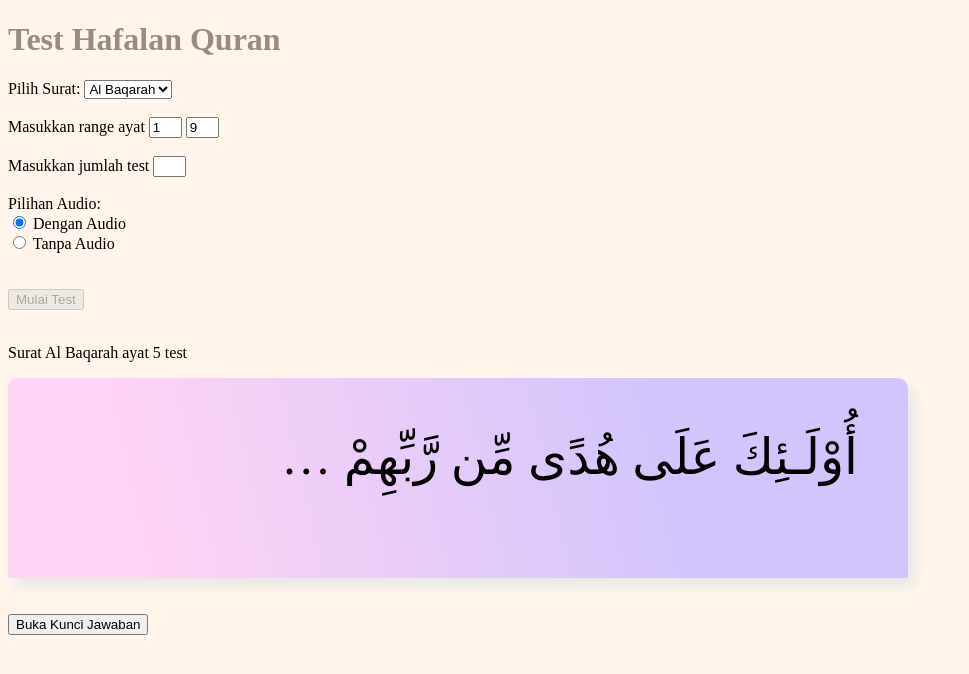
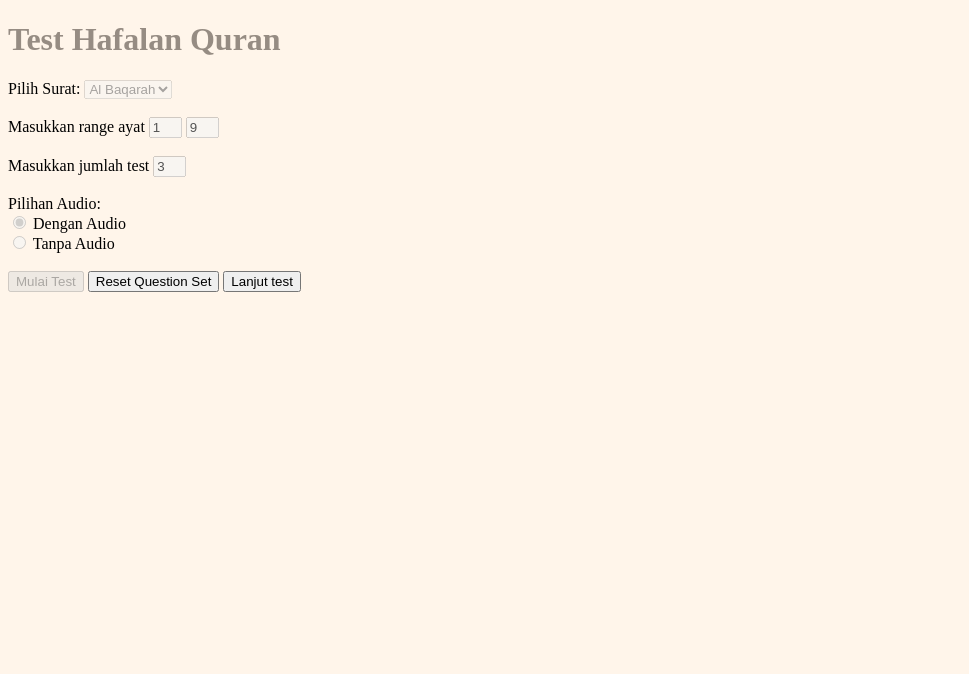
Before and after one commit to gulistiani/gulistiani.github.io, a plain HTML site: page index.html in a window 1280 px wide. Both pictures are taken after a click on the button "Mulai Test". Shown: the whole page, without its empty margins (0-969 px from the left). Drawn offline with Linux system fonts and the light colour scheme.

Commit message:
minimum req

```diff
--- a/index.html
+++ b/index.html
@@ -26,25 +26,27 @@
     <br /> <br />
 
     <label for="jmlTest">Masukkan jumlah test</label>
-    <input type="text" id="jmlTest" class="range" size="1">
+    <input type="text" id="jmlTest" class="range" size="1" value="3">
     <br /> <br />
+
 
     <label for="pilihanAudio">Pilihan Audio:</label><br>
     <input type="radio" id="denganAudio" name="pilihanAudio" checked=true value="yes">
     <label for="denganAudio">Dengan Audio</label><br>
     <input type="radio" id="tanpaAudio" name="pilihanAudio" value="no">
-    <label for="tanpaAudio">Tanpa Audio</label><br>
-    <br><br>
+    <label for="tanpaAudio">Tanpa Audio</label><br><br>
 
     <button id="myButton" onclick="togglePlay()">Mulai Test</button>
-    <br /> <br />
-    <p id="demo">random ayat</p>
+    <button id="resetBtn" onclick="resetQuestion()">Reset Question Set</button>
+    <button id="questionBtn" onclick="playQuestion()">Lanjut test</button><br />
+
+    <p id="demo"></p>
     <audio id="myAudio"></audio>
 
-    <div id="card" class="animated bounce"></div>
-    <br /> <br />
-    <button id="show" onclick="showJawaban()">Buka Kunci Jawaban</button>
-    <br /> <br />
+    <div id="card" class="animated"></div><br />
+
+    <button id="jawabanBtn" onclick="showJawaban()">Buka Kunci Jawaban</button><br />
+    <p id="ayatJawaban"></p>
     <div id="jawaban"></div>
 
 
--- a/index.js
+++ b/index.js
@@ -1,74 +1,66 @@
 var playpause = false
 document.getElementById("jawaban").style.display = "none"
+document.getElementById("card").style.display = "none"
+document.getElementById("jawabanBtn").style.visibility = "hidden"
+document.getElementById("questionBtn").style.visibility = "hidden";
+document.getElementById("resetBtn").style.visibility = "hidden";
+var detailSurat = []
+var pilihanStart = 1
+var pilihanEnd = 1
+var randomNumber = 1
 var randomAyat = 1
 var randomOK = []
 var berhasil = 0
 var status = []
+var counter = 0
+var jmlTest = 0
 
-function getSurat() {
-    let temp = document.getElementById("surat")
-    let pilihanSurat = temp.options[temp.selectedIndex].text;
-    return pilihanSurat
+function togglePlay() {
+    counter = 0
+    document.getElementById("jawaban").style.display = "none"
+    document.getElementById("surat").disabled = true
+    document.getElementById("start").disabled = true
+    document.getElementById("end").disabled = true
+    document.getElementById("jmlTest").disabled = true
+    document.getElementById("denganAudio").disabled = true
+    document.getElementById("tanpaAudio").disabled = true
+    document.getElementById("myButton").disabled = true
+    document.getElementById("jawabanBtn").style.visibility = "hidden"
+    document.getElementById('ayatJawaban').innerHTML = ''
+    document.getElementById('demo').innerHTML = ''
+
+    pilihanStart = Number(document.getElementById("start").value)
+    pilihanEnd = Number(document.getElementById("end").value)
+    jmlTest = Number(document.getElementById("jmlTest").value)
+
+    let pilihanSurat = getSurat()
+    detailSurat = getDetailSurat(pilihanSurat)
+
+    if (pilihanStart < 1) {
+        alert(`Nomor ayat ${start} tidak valid`)
+    } else if (pilihanEnd > detailSurat[0]) {
+        alert(`Nomor ayat ${end} tidak valid untuk surat ${pilihanSurat}`)
+    } else {
+        document.getElementById("questionBtn").style.visibility = "visible"
+        document.getElementById("resetBtn").style.visibility = "visible"
+
+        randomNumber = getRndInteger(pilihanStart, pilihanEnd)
+        let randomNumberUnik = randomUniqueNum(pilihanStart, pilihanEnd)
+        randomOK = randomNumberUnik.slice(0, jmlTest)
+
+    }
 }
 
-function getDetailSurat(surat) {
-    let jmlAyat = 1
-    for (let i = 0; i < daftar_surat.length; i++) {
-        if (daftar_surat[i].nama_surat === surat) {
-            jmlAyat = daftar_surat[i].ayat
-            no_surat = daftar_surat[i].no_surat
-            nama_surat = daftar_surat[i].nama_surat
-            arti_surat = daftar_surat[i].arti_surat
-            jenis = daftar_surat[i].jenis
-            startAyat = daftar_surat[i].startAyat
-            endAyat = daftar_surat[i].endAyat
-            break
-        }
-    }
-    return [Number(jmlAyat), no_surat, nama_surat, arti_surat, jenis, startAyat, endAyat]
-}
+function playQuestion() {
+    startanimation(document.getElementById("card"))
+    document.getElementById("card").style.display = "block"
+    document.getElementById('ayatJawaban').innerHTML = ''
+    document.getElementById("jawaban").style.display = "none"
+    document.getElementById("jawabanBtn").style.visibility = "visible"
+    randomAyat = Number(detailSurat[5]) + Number(randomOK[counter])
 
-function togglePlay() {
-    document.getElementById("jawaban").style.display = "none"
-    let button = document.getElementById("myButton")
-
-    let pilihanStart = Number(document.getElementById("start").value)
-    let pilihanEnd = Number(document.getElementById("end").value)
-    let jmlTest = Number(document.getElementById("jmlTest").value)
-
-    let pilihanSurat = getSurat()
-    let detailSurat = getDetailSurat(pilihanSurat)
-
-    if (pilihanStart < 1) {
-        alert(`Nomor ayat ${start} tidak valid`);
-    } else if (pilihanEnd > detailSurat[0]) {
-        alert(`Nomor ayat ${end} tidak valid untuk surat ${pilihanSurat}`);
-    } else {
-        let randomNumber = getRndInteger(pilihanStart, pilihanEnd)
-        let randomNumberUnik = randomUniqueNum(pilihanStart, pilihanEnd)
-
-        randomOK = randomNumberUnik.slice(0, jmlTest);
-
-        //console.log(randomOK)
-
-        //let status = []
-        // let satuanTest = {}
-        // for (i = 0; i < randomOK.length; i++) {
-        //     satuanTest = {}
-        //     satuanTest.no = i + 1
-        //     satuanTest.ayat = randomOK[i]
-        //     satuanTest.status = 'belum'
-
-        //     status.push(satuanTest)
-        // }
-        // console.log(status)
-
-
-        randomAyat = detailSurat[5] + randomNumber
-
-        let fileAudio = `quran/${detailSurat[1].toString().padStart(3, '0')}${randomNumber.toString().padStart(3, '0')}.mp3`
-
-        document.getElementById('demo').innerHTML = `Surat ${pilihanSurat} ayat ${randomNumber} test ${randomOK}`
+    let fileAudio = `quran/${detailSurat[1].toString().padStart(3, '0')}${randomOK[counter].toString().padStart(3, '0')}.mp3`
+    document.getElementById('demo').innerHTML = `Soal ke ${counter + 1} dari ${jmlTest}`
     document.getElementById("card").innerText = data[randomAyat - 1].pendek
 
     if (document.getElementById("denganAudio").checked === true) {
@@ -76,43 +68,65 @@ function togglePlay() {
         audio.src = fileAudio
 
         if (playpause === false) {
-                button.disabled = true
+            document.getElementById("questionBtn").disabled = true
 
             setTimeout(function () {
                 audio.play()
-                    button.disabled = true
+                document.getElementById("questionBtn").disabled = true
 
                 setTimeout(function () {
                     audio.pause()
                     audio.currentTime = 0
-                        button.disabled = false
+                    document.getElementById("questionBtn").disabled = false
                 }, 4000)
             }, 1000)
 
         }
         else {
-                button.disabled = false
+            document.getElementById("questionBtn").disabled = false
             audio.pause()
         }
 
     } else {
         if (playpause === false) {
-                button.disabled = true
+            document.getElementById("questionBtn").disabled = true
             setTimeout(function () {
-                    button.disabled = true
+                document.getElementById("questionBtn").disabled = true
                 setTimeout(function () {
-                        button.disabled = false
+                    document.getElementById("questionBtn").disabled = false
                 }, 100)
             }, 0)
 
         }
         else {
-                button.disabled = false
-            }
-        }
+            document.getElementById("questionBtn").disabled = false
         }
     }
 
+    counter++
+    console.log(counter)
+    if (counter >= Number(document.getElementById("jmlTest").value)) {
+        document.getElementById("questionBtn").style.visibility = "hidden"
+        document.getElementById("resetBtn").style.visibility = "hidden"
+        document.getElementById("myButton").style.visibility = "visible"
+        document.getElementById("surat").disabled = false
+        document.getElementById("start").disabled = false
+        document.getElementById("end").disabled = false
+        document.getElementById("jmlTest").disabled = false
+        document.getElementById("denganAudio").disabled = false
+        document.getElementById("tanpaAudio").disabled = false
+        document.getElementById("myButton").disabled = false
+
+    }
+}
+
+function startanimation(element) {
+    element.classList.add("bounce");
+    element.addEventListener("animationend", function () {
+        element.classList.remove("bounce");
+    });
+
+}
 
 function getRndInteger(min, max) {
     return Math.floor(Math.random() * (max - min)) + min
@@ -121,6 +135,7 @@ function getRndInteger(min, max) {
 function showJawaban() {
     document.getElementById("jawaban").style.display = "block"
     document.getElementById("jawaban").innerText = data[randomAyat - 1].panjang
+    document.getElementById('ayatJawaban').innerHTML = `Surat ${detailSurat[2]} ayat ${randomOK[counter - 1]}`
 }
 
 function randomUniqueNum(start, end) {
@@ -148,3 +163,48 @@ function shuffle(array) {
     }
     return array;
 }
+
+
+function resetQuestion() {
+    document.getElementById("questionBtn").style.visibility = "hidden"
+    document.getElementById("resetBtn").style.visibility = "hidden"
+    document.getElementById("jawabanBtn").style.visibility = "hidden"
+    document.getElementById("myButton").style.visibility = "visible"
+    document.getElementById("surat").disabled = false
+    document.getElementById("start").disabled = false
+    document.getElementById("end").disabled = false
+    document.getElementById("jmlTest").disabled = false
+    document.getElementById("denganAudio").disabled = false
+    document.getElementById("tanpaAudio").disabled = false
+    document.getElementById("myButton").disabled = false
+    document.getElementById('demo').innerHTML = ''
+    document.getElementById("jawaban").style.display = "none"
+    document.getElementById("ayatJawaban").innerText = ''
+    document.getElementById("card").style.display = "none"
+    document.getElementById("jawaban").style.display = "none"
+
+
+}
+
+function getSurat() {
+    let temp = document.getElementById("surat")
+    let pilihanSurat = temp.options[temp.selectedIndex].text;
+    return pilihanSurat
+}
+
+function getDetailSurat(surat) {
+    let jmlAyat = 1
+    for (let i = 0; i < daftar_surat.length; i++) {
+        if (daftar_surat[i].nama_surat === surat) {
+            jmlAyat = daftar_surat[i].ayat
+            no_surat = daftar_surat[i].no_surat
+            nama_surat = daftar_surat[i].nama_surat
+            arti_surat = daftar_surat[i].arti_surat
+            jenis = daftar_surat[i].jenis
+            startAyat = daftar_surat[i].startAyat
+            endAyat = daftar_surat[i].endAyat
+            break
+        }
+    }
+    return [Number(jmlAyat), no_surat, nama_surat, arti_surat, jenis, startAyat, endAyat]
+}
--- a/styles.css
+++ b/styles.css
@@ -13,10 +13,10 @@ h1 {
     background: -webkit-linear-gradient(13deg, #ffd4f4 14%,#d2c5fc 73%);
     border-radius: 10px 10px 0px 0px;
     box-shadow: 7px 8px 12px #e8e8e8;
-    width: 800px;
-    height: 100px;
-    padding: 50px;
-    font-size: 50px;
+    width: 400px;
+    height: 50px;
+    padding: 10px;
+    font-size: 30px;
     text-align: right;
     }
 
@@ -28,8 +28,8 @@ h1 {
     box-shadow: 7px 8px 12px #e8e8e8;
     width: 800px;
     height: 100px;
-    padding: 50px;
-    font-size: 50px;
+    padding: 10px;
+    font-size: 30px;
     text-align: right;
     /*display: none;*/
     }
```
Lines whose indentation alone changed are shown as unchanged.
